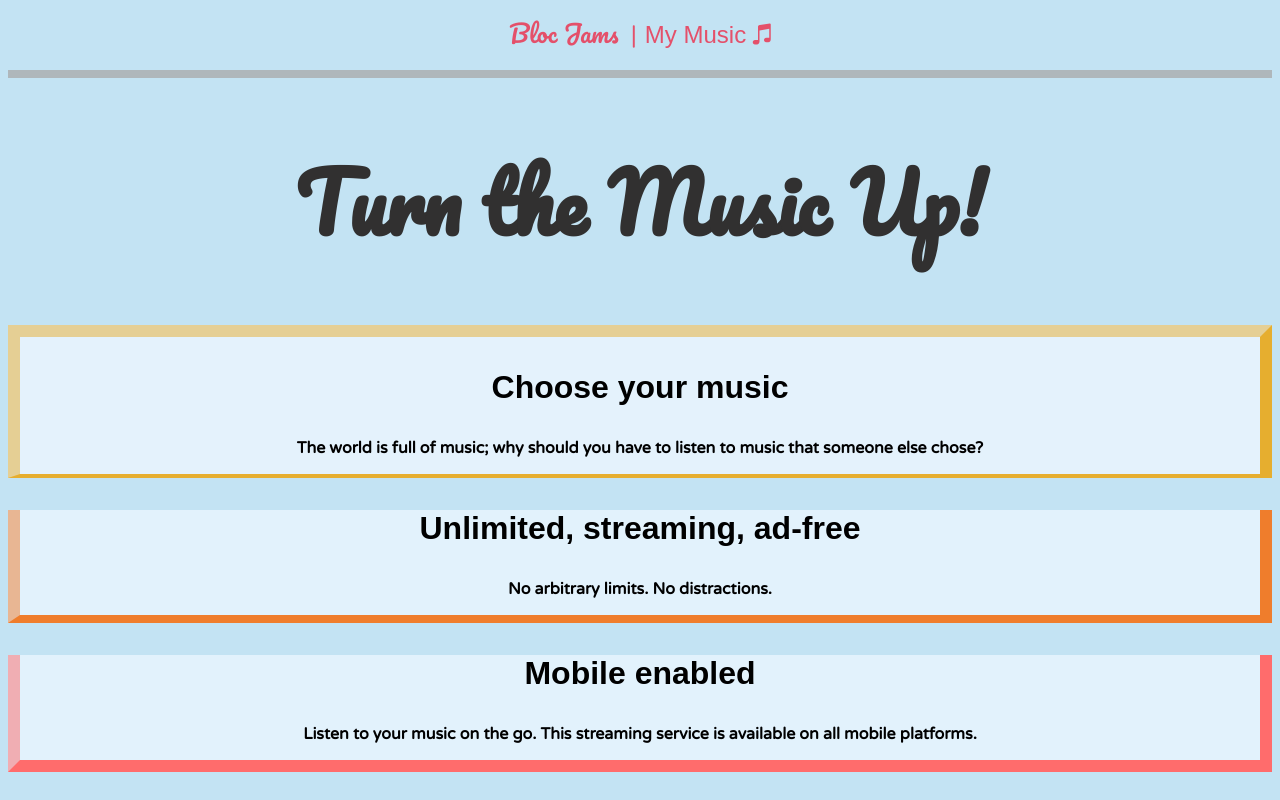
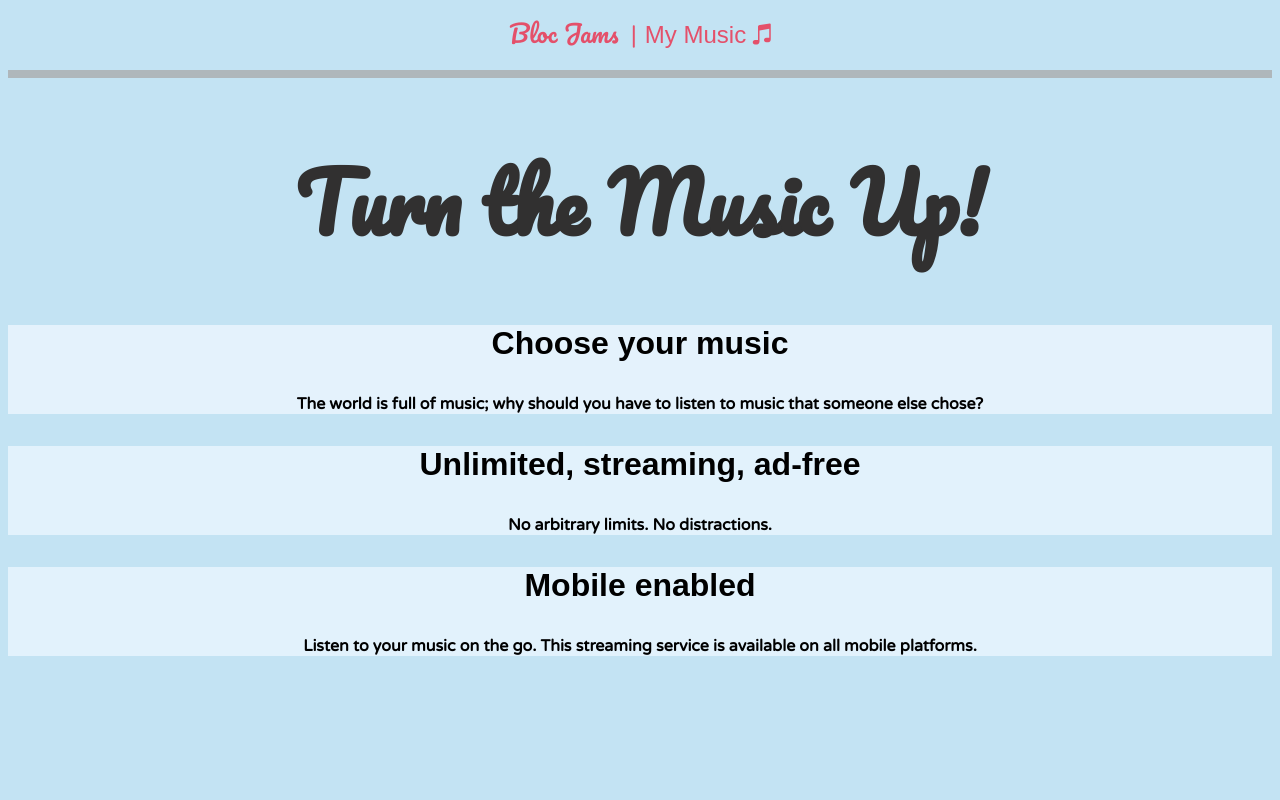
Before and after one commit to Aaron-Green1/bloc-jams-react, a React (Create React App) app: page / in a window 1280 px wide. Built offline with nearby package versions, Linux system fonts and the light colour scheme; a web font is replaced by a local one.

Commit message:
tested some bootstrap to no avail

```diff
--- a/src/components/Landing.js
+++ b/src/components/Landing.js
@@ -1,28 +1,29 @@
 import React from 'react';
-import {Row, Col} from 'react-bootstrap';
+import {Grid, Row, Col} from 'react-bootstrap';
 import '.././styles/landing.css';
 
 const Landing = () => (
+  <Grid className="fluid">
     <Row className="landing show-grid">
       <Col xs={12} className="selling-points">
         <h1 id="landing-title">Turn the Music Up!</h1>
 
-      <Col xs={12}>
-        <Col sm={8} smOffset={2} xs={12} className="point one">
+        <Col xs={12} md={4}>
+          <Col xs={12} md={4} xsPull={12} className="point one">
             <h3 className="point-title">Choose your music</h3>
-          <Col sm={8} smOffset={2} xs={12} className="point-description one">
+            <Col xs={12} md={4} xsPush={12} className="point-description one">
               <p>The world is full of music; why should you have to listen to music that someone else chose?</p>
             </Col>
           </Col>
-        <Col sm={8} smOffset={2} xs={12} className="point two">
+          <Col xs={12} md={4} xsPull={12} className="point two">
             <h3 className="point-title">Unlimited, streaming, ad-free</h3>
-          <Col sm={8} smOffset={2} xs={12} className="point-description two">
+            <Col xs={12} md={4} xsPush={12} className="point-description two">
               <p>No arbitrary limits. No distractions.</p>
             </Col>
           </Col>
-        <Col sm={8} smOffset={2} xs={12} className="point three">
+          <Col xs={12} md={4} xsPull={12} className="point three">
             <h3 className="point-title">Mobile enabled</h3>
-          <Col sm={8} smOffset={2} xs={12} className="point-description three">
+            <Col xs={12} md={4} xsPush={12} className="point-description three">
               <p>Listen to your music on the go. This streaming service is available on all mobile platforms.</p>
             </Col>
           </Col>
@@ -30,6 +31,7 @@ const Landing = () => (
 
       </Col>
     </Row>
+  </Grid>
 );
 
 export default Landing;
--- a/src/styles/landing.css
+++ b/src/styles/landing.css
@@ -25,22 +25,12 @@
 
 .point.one {
   background-color: rgba(238, 248, 255, 0.77);
-  border-left: .75rem solid rgba(230, 174, 47, .5);
-  border-top: .75rem solid rgba(230, 174, 47, .5);
-  border-right: .75rem solid rgb(230, 174, 47);
-  border-bottom: .25rem solid rgb(230, 174, 47);
 }
 
 .point.two {
   background-color: rgba(236, 248, 255, 0.77);
-  border-left: .75rem solid rgba(239, 125, 44 , .5);
-  border-right: .75rem solid rgb(239, 125, 44);
-  border-bottom: .5rem solid rgb(239, 125, 44);
 }
 
 .point.three {
   background-color: rgba(236, 248, 255, 0.77);
-  border-left: .75rem solid rgba(255, 108, 108, .5);
-  border-bottom: .75rem solid rgb(255, 108, 108);
-  border-right: .75rem solid rgb(255, 108, 108);
 }
```
Lines whose indentation alone changed are shown as unchanged.
